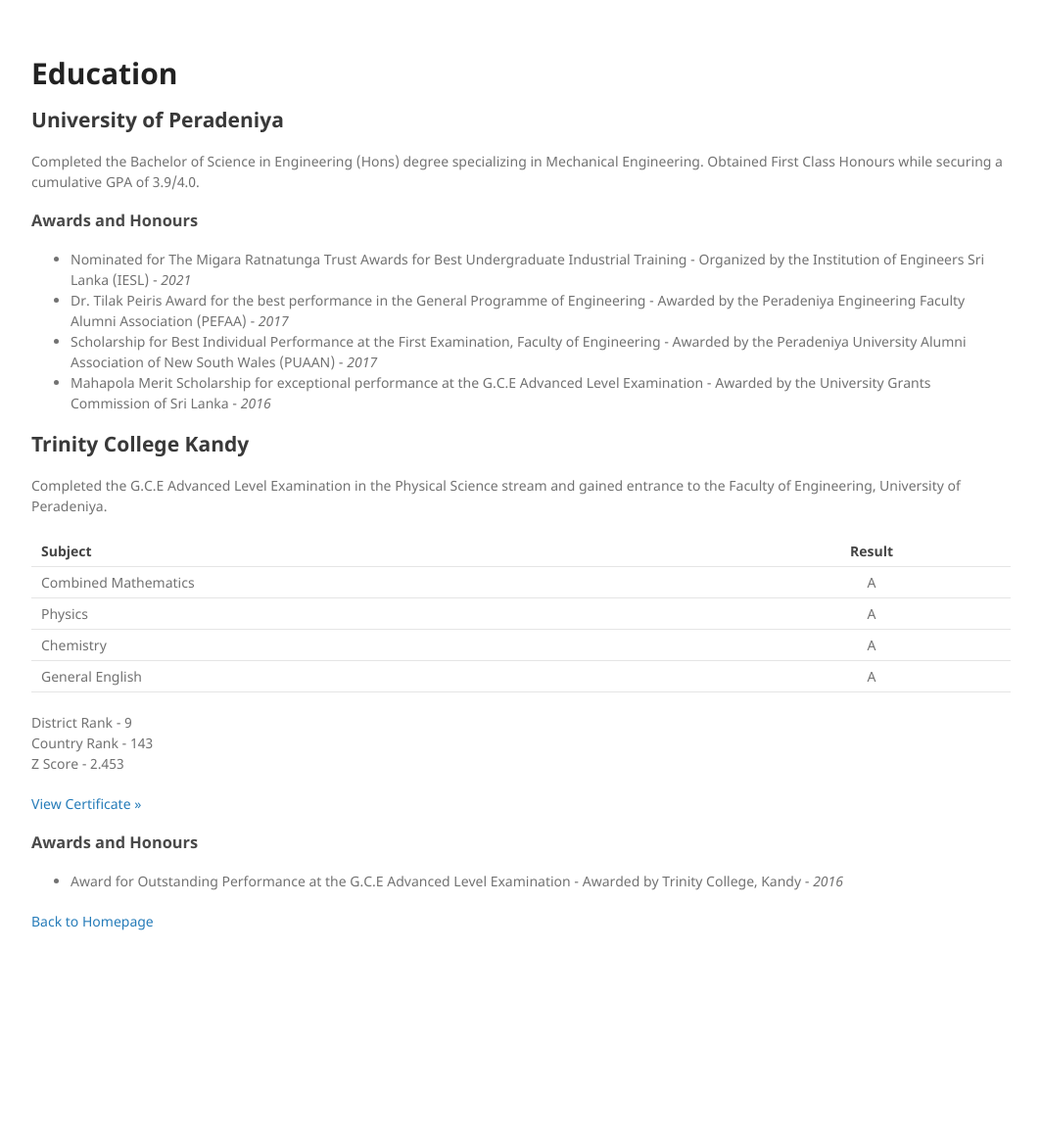
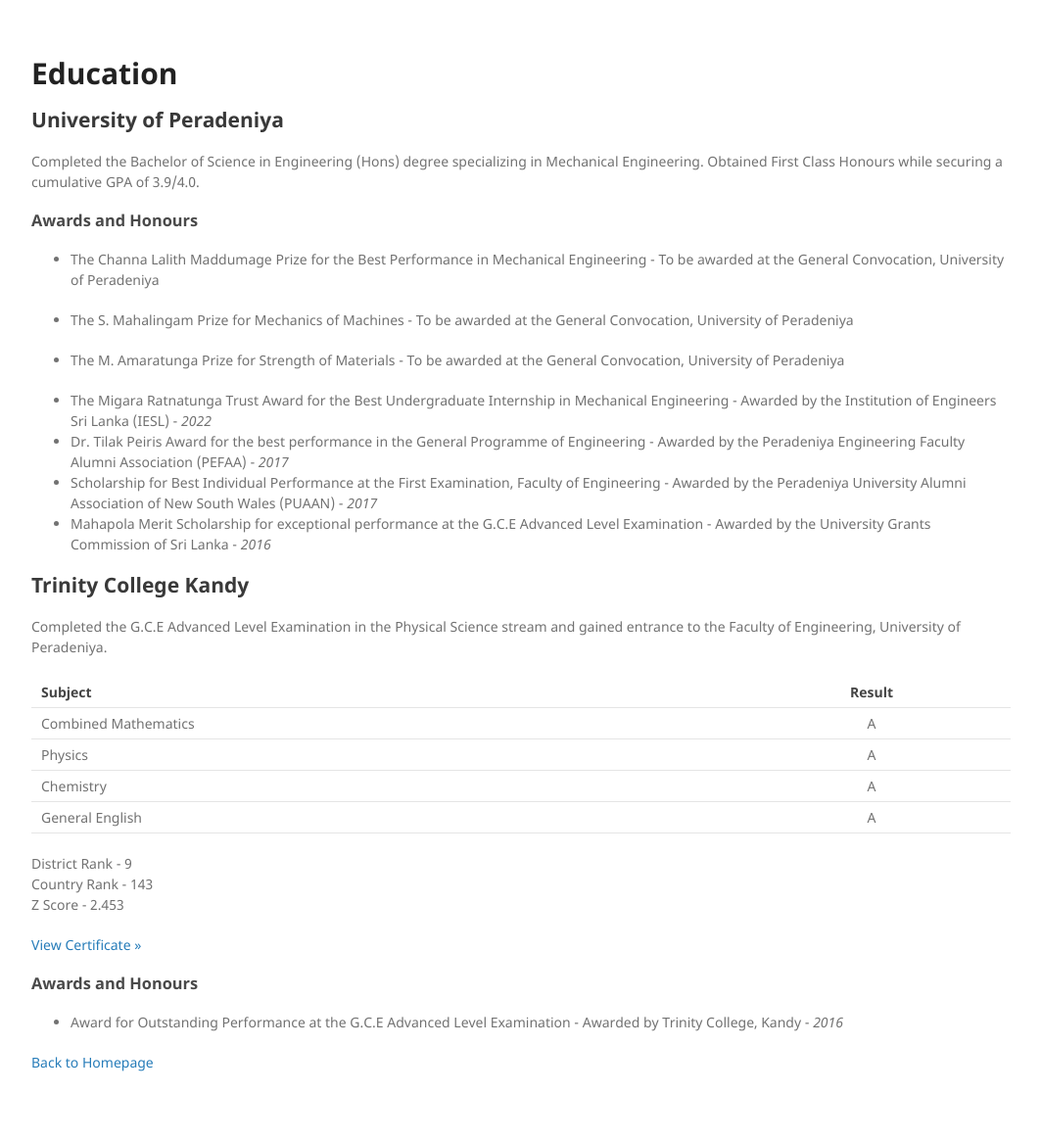
Before and after one commit to rajinthss/rajinthss.github.io, a Jekyll site: the page built from education.md, in a window 1280 px wide. Shown: the whole page at 98% size, without its empty margins (178-1241 px from the left). Built offline with Jekyll 4.4.1, drawn with Linux system fonts in a browser that asks for light colours; our own code applies the rules of GitHub Pages for plain Markdown files; before the commit the page ends 1021 px from its top, so only the background shows below that.

Commit message:
Update education.md

```diff
--- a/education.md
+++ b/education.md
@@ -10,7 +10,13 @@ Completed the Bachelor of Science in Engineering (Hons) degree specializing in M
 
 ### Awards and Honours
 
-*   Nominated for The Migara Ratnatunga Trust Awards for Best Undergraduate Industrial Training - Organized by the Institution of Engineers Sri Lanka (IESL) - _2021_
+*   The Channa Lalith Maddumage Prize for the Best Performance in Mechanical Engineering - To be awarded at the General Convocation, University of Peradeniya
+
+*   The S. Mahalingam Prize for Mechanics of Machines - To be awarded at the General Convocation, University of Peradeniya
+
+*   The M. Amaratunga Prize for Strength of Materials - To be awarded at the General Convocation, University of Peradeniya
+
+*   The Migara Ratnatunga Trust Award for the Best Undergraduate Internship in Mechanical Engineering - Awarded by the Institution of Engineers Sri Lanka (IESL) - _2022_
 *   Dr. Tilak Peiris Award for the best performance in the General Programme of Engineering - Awarded by the Peradeniya Engineering Faculty Alumni Association (PEFAA) - _2017_
 *   Scholarship for Best Individual Performance at the First Examination, Faculty of Engineering - Awarded by the Peradeniya University Alumni Association of New South Wales (PUAAN) - _2017_
 *   Mahapola Merit Scholarship for exceptional performance at the G.C.E Advanced Level Examination - Awarded by the University Grants Commission of Sri Lanka - _2016_
```
